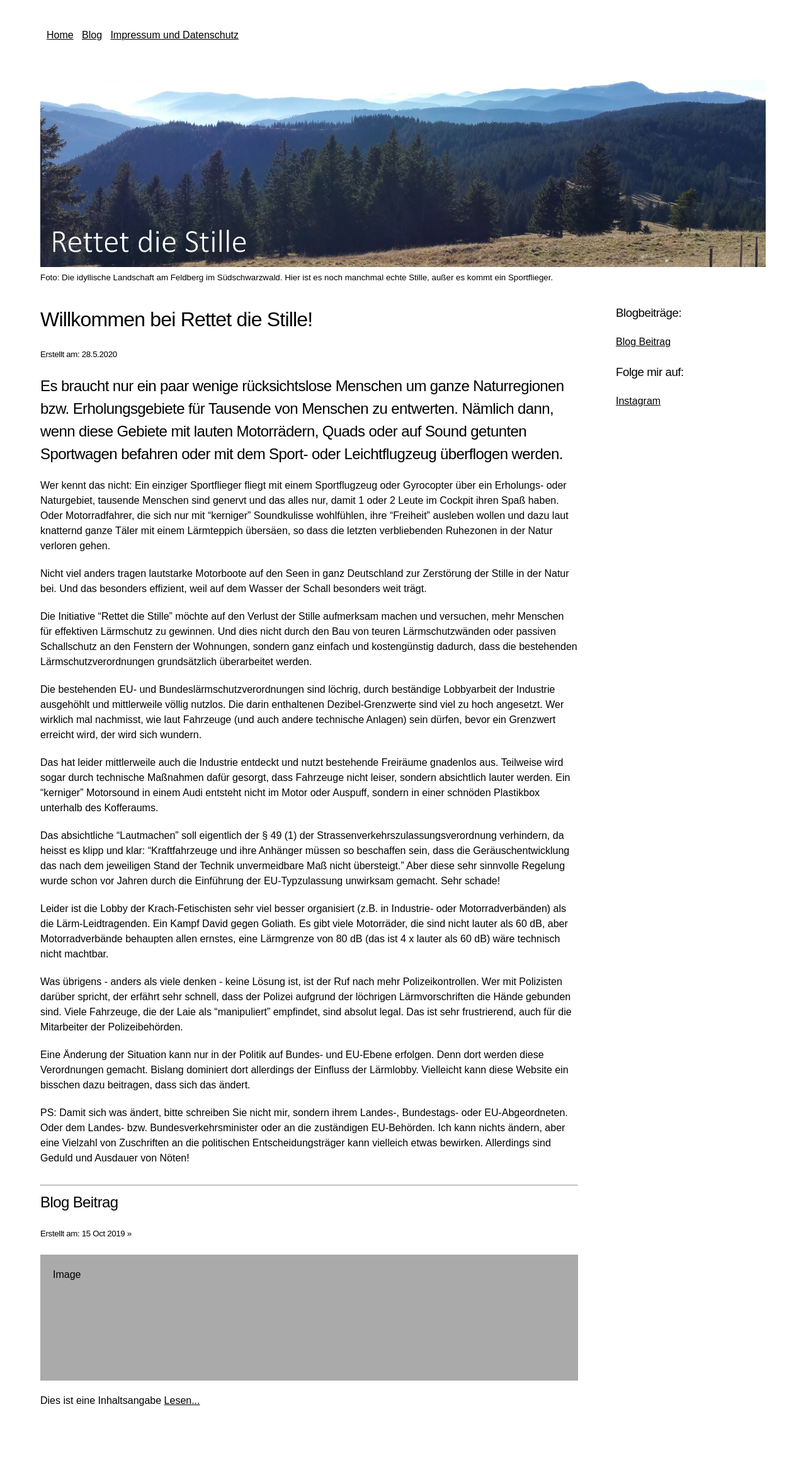
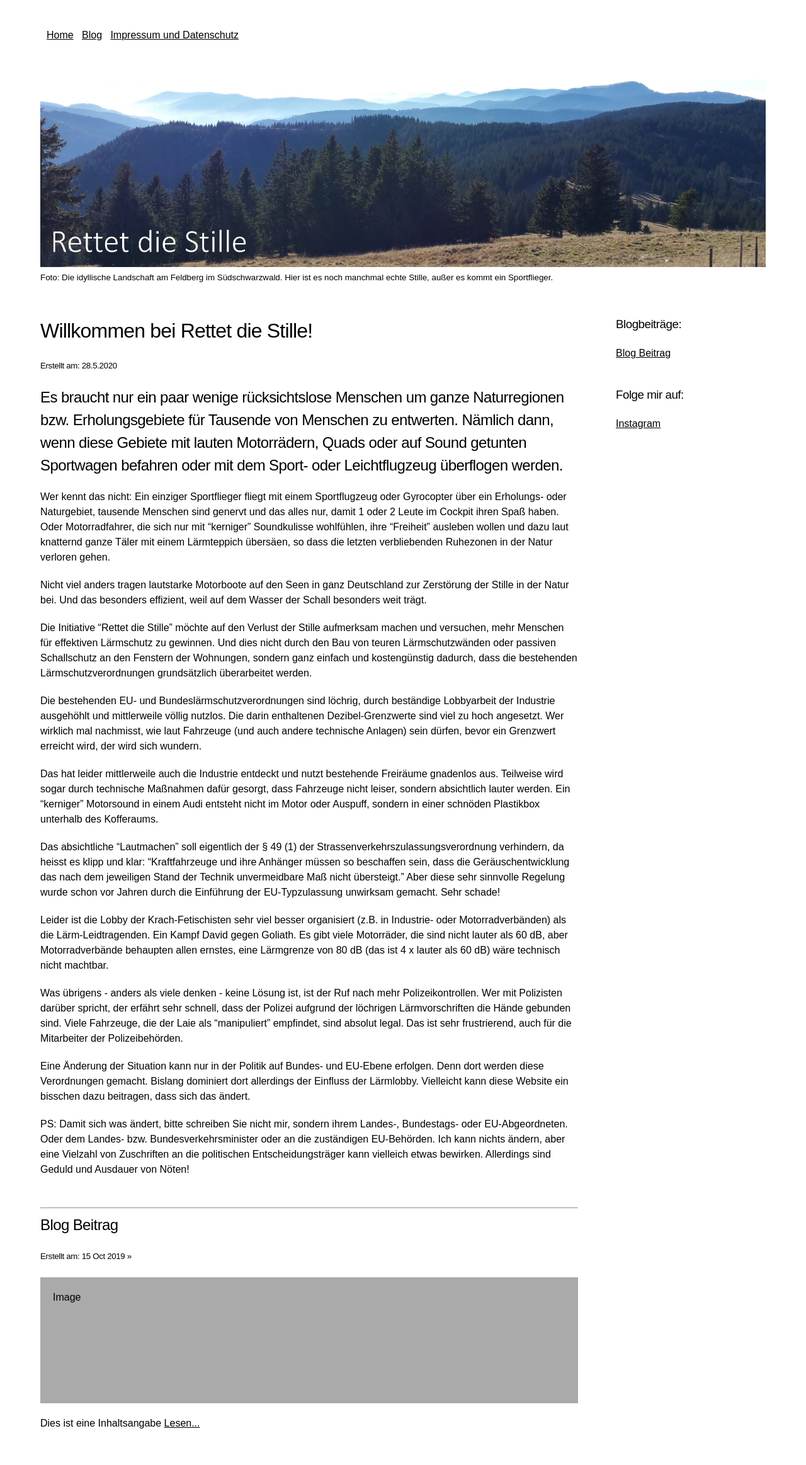
Before and after one commit to rettet-die-stille/rettet-die-stille.github.io, a Jekyll site: the page built from index.md, in a window 1280 px wide. Shown: the whole page at 63% size. Built offline with Jekyll 4.4.1, drawn with Linux system fonts in a browser that asks for light colours; our own code applies the rules of GitHub Pages for plain Markdown files; before the commit the page ends 2290 px from its top, so only the background shows below that.

Commit message:
Update defaultmodern.html

```diff
--- a/_layouts/defaultmodern.html
+++ b/_layouts/defaultmodern.html
@@ -53,7 +53,7 @@ layout: default
        padding-right: 20px;
        padding-top: 10px;
        padding-bottom: 10px;
-       margin-top: 2px;
+       margin-top: 20px;
     }
 
     /* Clear floats after the columns */
```
